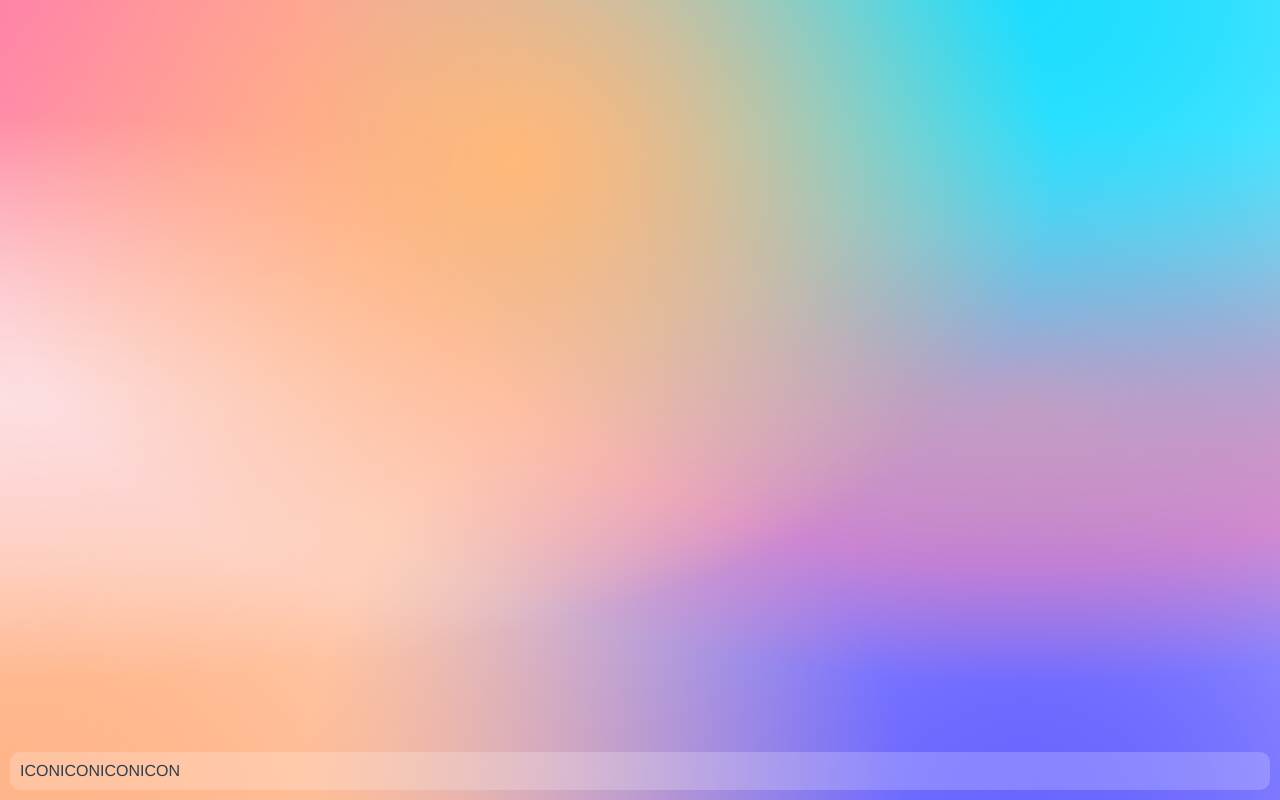
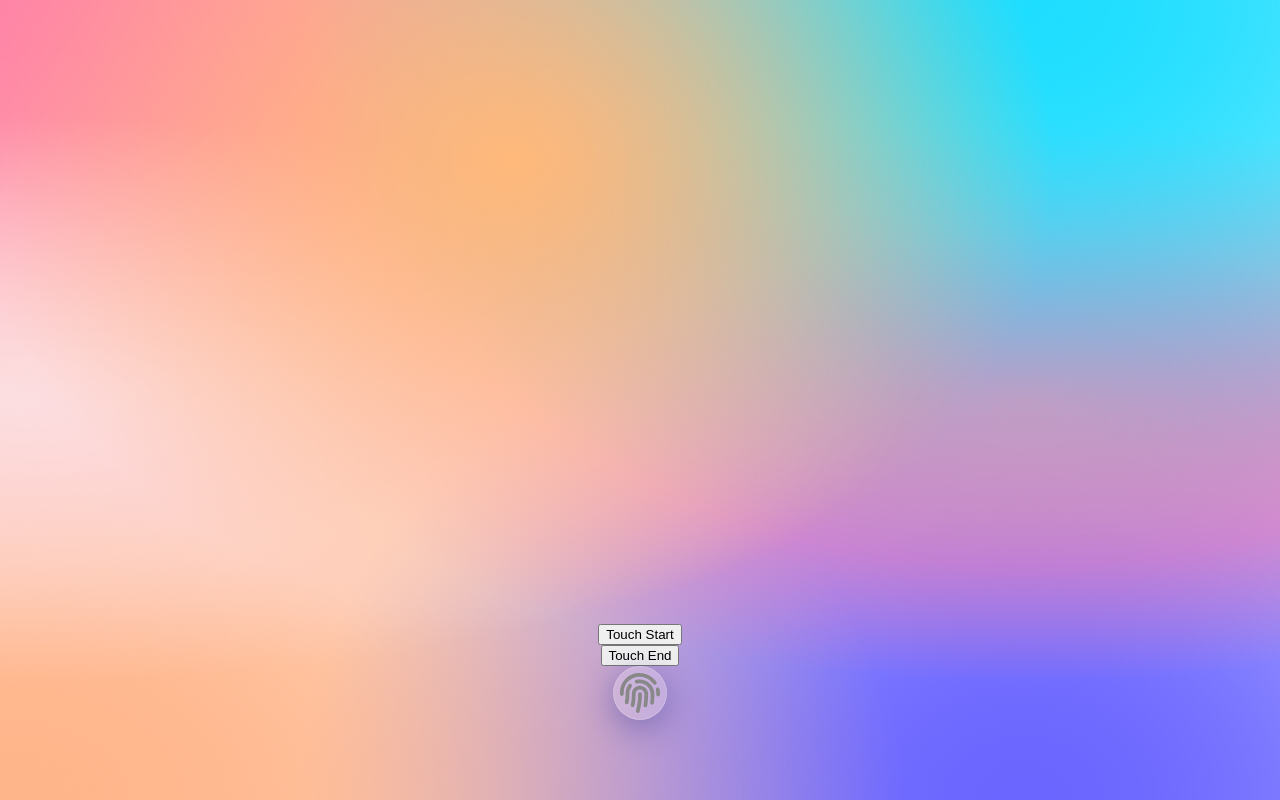
Before and after one commit to MoonJuhan/animation-study, a Vue app: page /mobile in a window 1280 px wide. Built offline with nearby package versions, Linux system fonts and the light colour scheme.

Commit message:
feat: LockScreen 컴포넌트 추가

```diff
--- /dev/null
+++ b/src/components/views/mobile-project/LockScreen.vue
@@ -0,0 +1,79 @@
+<template>
+  <div class="lock-screen">
+    <i class="fas fa-fingerprint" @touchstart="onTouchStart" />
+
+    <button @click="onClickTouch(false)">Touch End</button>
+    <button @click="onClickTouch(true)">Touch Start</button>
+  </div>
+</template>
+
+<script>
+import { ref } from 'vue'
+
+export default {
+  setup(props, { emit }) {
+    const isClicked = ref(false)
+
+    let timerFunc = null
+
+    const onTouchStart = () => {
+      isClicked.value = true
+
+      timerFunc = setTimeout(() => {
+        if (isClicked.value) {
+          emit('unlock')
+        }
+      }, 3000)
+    }
+
+    const onTouchEnd = () => {
+      isClicked.value = false
+
+      clearTimeout(timerFunc)
+    }
+
+    const onClickTouch = params => {
+      console.log(params)
+      if (params) {
+        onTouchStart()
+      } else {
+        onTouchEnd()
+      }
+    }
+
+    return {
+      isClicked,
+      onTouchStart,
+      onTouchEnd,
+      onClickTouch,
+    }
+  },
+}
+</script>
+
+<style lang="scss" scoped>
+.lock-screen {
+  width: 100%;
+  position: absolute;
+  z-index: 10;
+  top: 0;
+  bottom: 0;
+  left: 0;
+  right: 0;
+  display: flex;
+  flex-direction: column-reverse;
+  align-items: center;
+
+  .fa-fingerprint {
+    margin: 0 0 80px;
+    font-size: 40px;
+    color: var(--gs-88);
+    background-color: var(--white-20);
+    backdrop-filter: blur(6px);
+    box-shadow: 0 8px 32px 0 rgba(31, 38, 135, 0.37);
+    border: 1px solid var(--white-18);
+    padding: 6px;
+    border-radius: 50%;
+  }
+}
+</style>
--- a/src/components/views/ViewMobile.vue
+++ b/src/components/views/mobile-project/ViewMobile.vue
@@ -1,21 +1,41 @@
 <template>
   <div class="view-mobile">
     <div class="background" />
+    <LockScreen @unlock="unlock" v-if="locked" />
     <div class="contents-wrapper">
       <div class="widget-wrapper"></div>
       <div class="icon-wrapper"></div>
-      <div class="under-bar">
+      <!-- <div class="under-bar">
         <div>ICON</div>
         <div>ICON</div>
         <div>ICON</div>
         <div>ICON</div>
-      </div>
+      </div>-->
     </div>
   </div>
 </template>
 
 <script>
-export default {}
+import { ref } from 'vue'
+import LockScreen from './LockScreen'
+
+export default {
+  components: {
+    LockScreen,
+  },
+  setup() {
+    const locked = ref(true)
+
+    const unlock = () => {
+      locked.value = false
+    }
+
+    return {
+      locked,
+      unlock,
+    }
+  },
+}
 </script>
 
 <style lang="scss" scoped>
--- a/src/router/routes-async.js
+++ b/src/router/routes-async.js
@@ -21,7 +21,7 @@ const routesBasic = [
   },
   {
     path: '/mobile',
-    component: () => import(/* webpackChunkName: 'view-mobile' */ '../components/views/ViewMobile.vue'),
+    component: () => import(/* webpackChunkName: 'view-mobile' */ '../components/views/mobile-project/ViewMobile.vue'),
   },
 ]
 
```
